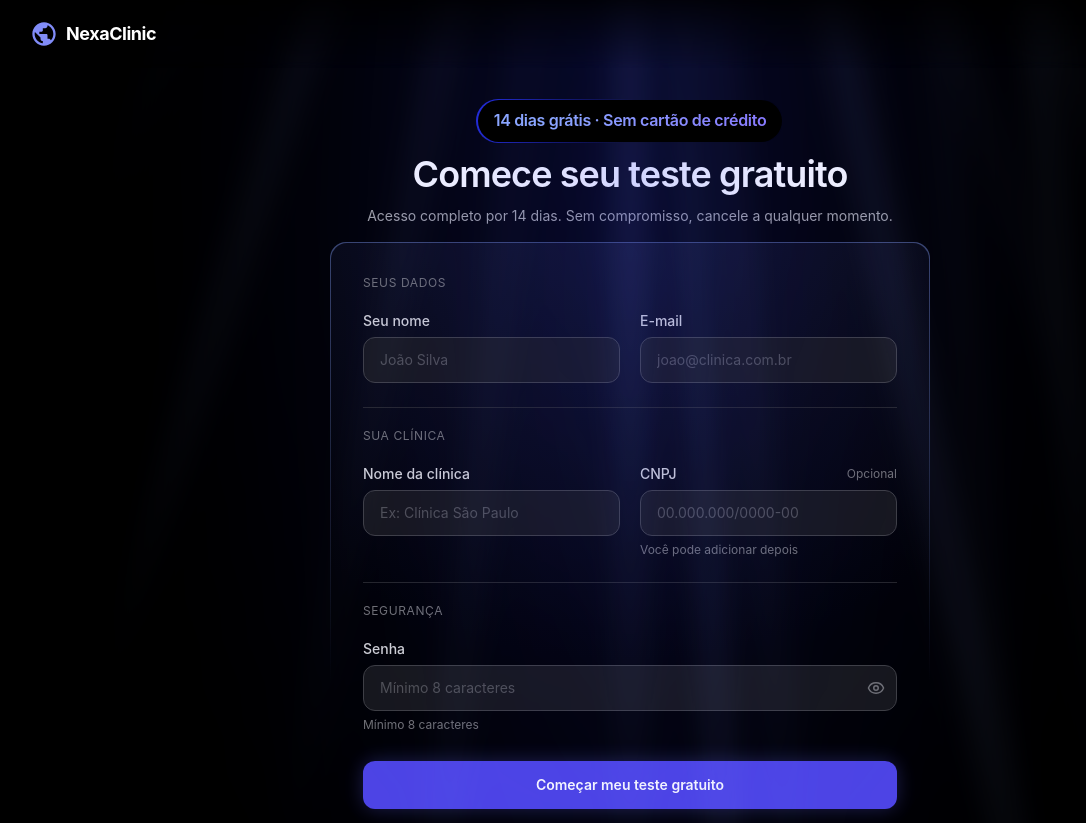
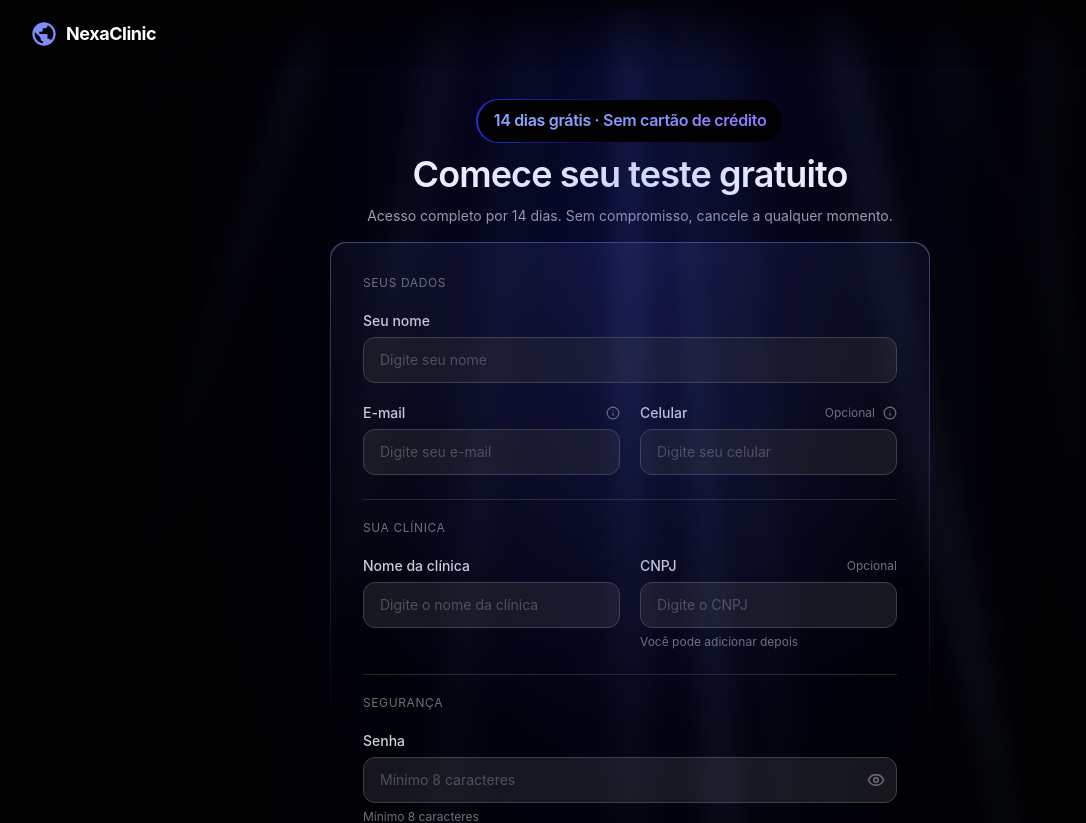
Before and after one commit to nexa-solutions-tech/nexa-landing-page, a React (Vite) app: page /cadastro in a window 1280 px wide. Shown: the top 823 px of the page, without its empty margins (10-1096 px from the left). Built offline with nearby package versions, Linux system fonts and the light colour scheme; a web font is replaced by a local one.

Commit message:
feat: adiciona informação celular no cadastro da clínica

```diff
--- /dev/null
+++ b/src/pages/Cadastro/components/FieldInfo.tsx
@@ -0,0 +1,41 @@
+import { Info } from "lucide-react";
+import { useState } from "react";
+
+interface FieldInfoProps {
+  /** Texto explicativo exibido ao passar o mouse / focar o ícone. */
+  text: string;
+}
+
+/**
+ * Ícone de informação ("i" dentro de um círculo) com tooltip. Usado ao lado do
+ * label de um campo para explicar como o dado será utilizado.
+ */
+export const FieldInfo = ({ text }: FieldInfoProps) => {
+  const [open, setOpen] = useState(false);
+
+  return (
+    <span className="relative inline-flex items-center">
+      <button
+        type="button"
+        aria-label={text}
+        onMouseEnter={() => setOpen(true)}
+        onMouseLeave={() => setOpen(false)}
+        onFocus={() => setOpen(true)}
+        onBlur={() => setOpen(false)}
+        onClick={() => setOpen((prev) => !prev)}
+        className="text-neutral-500 hover:text-neutral-300 focus:text-neutral-300 outline-none transition-colors"
+      >
+        <Info size={14} />
+      </button>
+
+      {open && (
+        <span
+          role="tooltip"
+          className="absolute right-0 bottom-full mb-2 z-20 w-56 rounded-lg border border-neutral-700 bg-neutral-900 px-3 py-2 text-xs leading-relaxed text-neutral-300 shadow-lg font-inter"
+        >
+          {text}
+        </span>
+      )}
+    </span>
+  );
+};
--- a/src/pages/Cadastro/components/FormInput.tsx
+++ b/src/pages/Cadastro/components/FormInput.tsx
@@ -1,5 +1,6 @@
 import { Eye, EyeOff } from "lucide-react";
 import type { UseFormRegisterReturn } from "react-hook-form";
+import { FieldInfo } from "./FieldInfo";
 
 interface FormInputProps {
   id: string;
@@ -18,6 +19,8 @@ interface FormInputProps {
   onTogglePassword?: () => void;
   disabled?: boolean;
   optional?: boolean;
+  /** Texto de ajuda exibido num tooltip (ícone "i") ao lado do label. */
+  info?: string;
 }
 
 export const FormInput = ({
@@ -37,6 +40,7 @@ export const FormInput = ({
   onTogglePassword,
   disabled = false,
   optional = false,
+  info,
 }: FormInputProps) => {
   const inputType = showPasswordToggle ? (passwordVisible ? "text" : "password") : type;
 
@@ -53,9 +57,12 @@ export const FormInput = ({
         >
           {label}
         </label>
-        {optional && (
-          <span className="text-xs text-neutral-500">Opcional</span>
-        )}
+        <div className="flex items-center gap-2">
+          {optional && (
+            <span className="text-xs text-neutral-500">Opcional</span>
+          )}
+          {info && <FieldInfo text={info} />}
+        </div>
       </div>
 
       <div className="relative">
--- a/src/pages/Cadastro/index.tsx
+++ b/src/pages/Cadastro/index.tsx
@@ -15,6 +15,7 @@ import {
 } from "./types";
 import { registerClinica } from "./utils/api";
 import { maskCnpj } from "./utils/cnpj";
+import { maskCelular } from "./utils/phone";
 
 export const CadastroPage = () => {
   const [searchParams] = useSearchParams();
@@ -36,6 +37,7 @@ export const CadastroPage = () => {
     defaultValues: {
       adminNome: "",
       adminEmail: "",
+      adminCelular: "",
       nomeClinica: "",
       cnpj: "",
       adminSenha: "",
@@ -131,23 +133,45 @@ export const CadastroPage = () => {
                         Seus dados
                       </p>
 
-                      <div className="grid grid-cols-1 md:grid-cols-2 gap-5">
+                      <div className="flex flex-col gap-5">
                         <FormInput
                           id="adminNome"
                           label="Seu nome"
                           registration={register("adminNome")}
                           error={errors.adminNome?.message}
-                          placeholder="João Silva"
+                          placeholder="Digite seu nome"
                         />
 
+                        <div className="grid grid-cols-1 md:grid-cols-2 gap-5">
                           <FormInput
                             id="adminEmail"
                             label="E-mail"
                             type="email"
                             registration={register("adminEmail")}
                             error={errors.adminEmail?.message}
-                          placeholder="joao@clinica.com.br"
+                            placeholder="Digite seu e-mail"
+                            info="Usaremos seu e-mail para enviar notificações de cobrança e avisos da assinatura."
                           />
+
+                          <FormInput
+                            id="adminCelular"
+                            label="Celular"
+                            type="text"
+                            inputMode="tel"
+                            registration={{
+                              ...register("adminCelular"),
+                              onChange: async (e: React.ChangeEvent<HTMLInputElement>) => {
+                                setValue("adminCelular", maskCelular(e.target.value), {
+                                  shouldValidate: !!errors.adminCelular,
+                                });
+                              },
+                            }}
+                            error={errors.adminCelular?.message}
+                            placeholder="Digite seu celular"
+                            info="Usaremos seu celular para enviar notificações de cobrança e avisos por SMS."
+                            optional
+                          />
+                        </div>
                       </div>
 
                       {/* Section: Sua clínica */}
@@ -162,7 +186,7 @@ export const CadastroPage = () => {
                             label="Nome da clínica"
                             registration={register("nomeClinica")}
                             error={errors.nomeClinica?.message}
-                            placeholder="Ex: Clínica São Paulo"
+                            placeholder="Digite o nome da clínica"
                           />
 
                           <FormInput
@@ -177,7 +201,7 @@ export const CadastroPage = () => {
                               },
                             }}
                             error={errors.cnpj?.message}
-                            placeholder="00.000.000/0000-00"
+                            placeholder="Digite o CNPJ"
                             hint="Você pode adicionar depois"
                             optional
                           />
--- a/src/pages/Cadastro/types.ts
+++ b/src/pages/Cadastro/types.ts
@@ -7,6 +7,15 @@ export const cadastroSchema = z.object({
     .string()
     .min(1, "E-mail é obrigatório")
     .email("E-mail inválido"),
+  adminCelular: z
+    .string()
+    .transform((v) => v.trim() || undefined)
+    .pipe(
+      z
+        .string()
+        .refine((v) => v.replace(/\D/g, "").length === 11, "Informe um celular válido com DDD")
+        .optional()
+    ),
   nomeClinica: z.string().min(2, "Informe o nome da sua clínica"),
   cnpj: z
     .string()
--- a/src/pages/Cadastro/utils/api.ts
+++ b/src/pages/Cadastro/utils/api.ts
@@ -6,6 +6,7 @@ export async function registerClinica(data: CadastroPayload): Promise<SuccessDat
   const payload = {
     ...data,
     cnpj: data.cnpj?.replace(/\D/g, "") ?? null,
+    adminCelular: data.adminCelular?.replace(/\D/g, "") ?? null,
   };
 
   const response = await fetch(`${API_BASE_URL}/cadastro`, {
--- /dev/null
+++ b/src/pages/Cadastro/utils/phone.ts
@@ -0,0 +1,12 @@
+/** Aplica a máscara de celular brasileiro: (99) 99999-9999. */
+export const maskCelular = (value: string): string => {
+  const digits = value.replace(/\D/g, "").slice(0, 11);
+
+  if (digits.length <= 2) {
+    return digits.length ? `(${digits}` : "";
+  }
+  if (digits.length <= 7) {
+    return `(${digits.slice(0, 2)}) ${digits.slice(2)}`;
+  }
+  return `(${digits.slice(0, 2)}) ${digits.slice(2, 7)}-${digits.slice(7)}`;
+};
```
Lines whose indentation alone changed are shown as unchanged.
